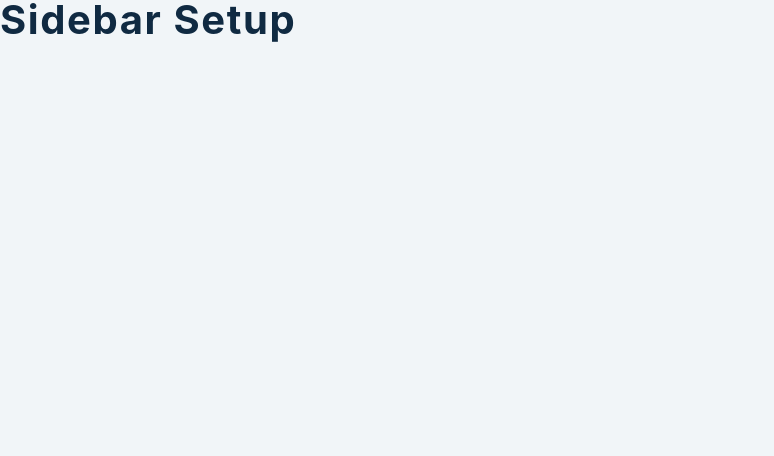
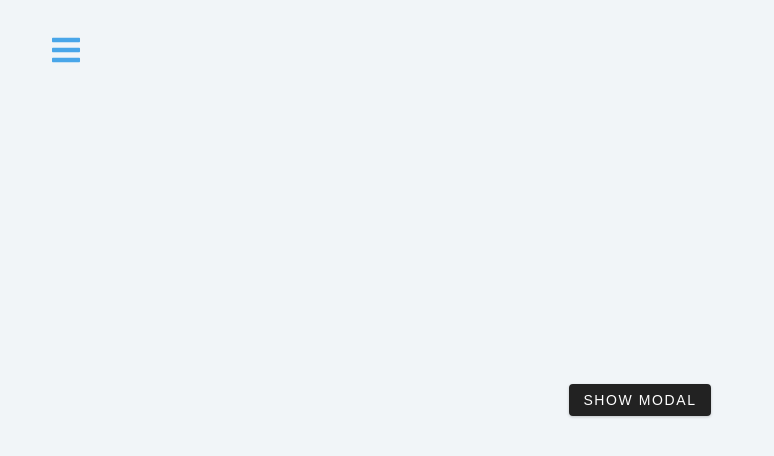
Before and after one commit to platisam/React_SideBar, a React (Create React App) app: page / in a window 1280 px wide. Shown: the top 456 px of the page, without its empty margins (0-774 px from the left). Built offline with nearby package versions, Linux system fonts and the light colour scheme.

Commit message:
creating and adding Home component

```diff
--- a/src/App.js
+++ b/src/App.js
@@ -1,5 +1,11 @@
+import Home from "./Home";
+
 function App() {
-  return <h2>Sidebar setup</h2>;
+  return (
+    <>
+      <Home />
+    </>
+  );
 }
 
 export default App;
--- /dev/null
+++ b/src/Home.js
@@ -0,0 +1,14 @@
+import React from "react";
+import { FaBars } from "react-icons/fa";
+
+const Home = () => {
+  return (
+    <main>
+      <button className="sidebar-toggle">
+        <FaBars />
+      </button>
+      <button className="btn">show modal</button>
+    </main>
+  );
+};
+export default Home;
```
